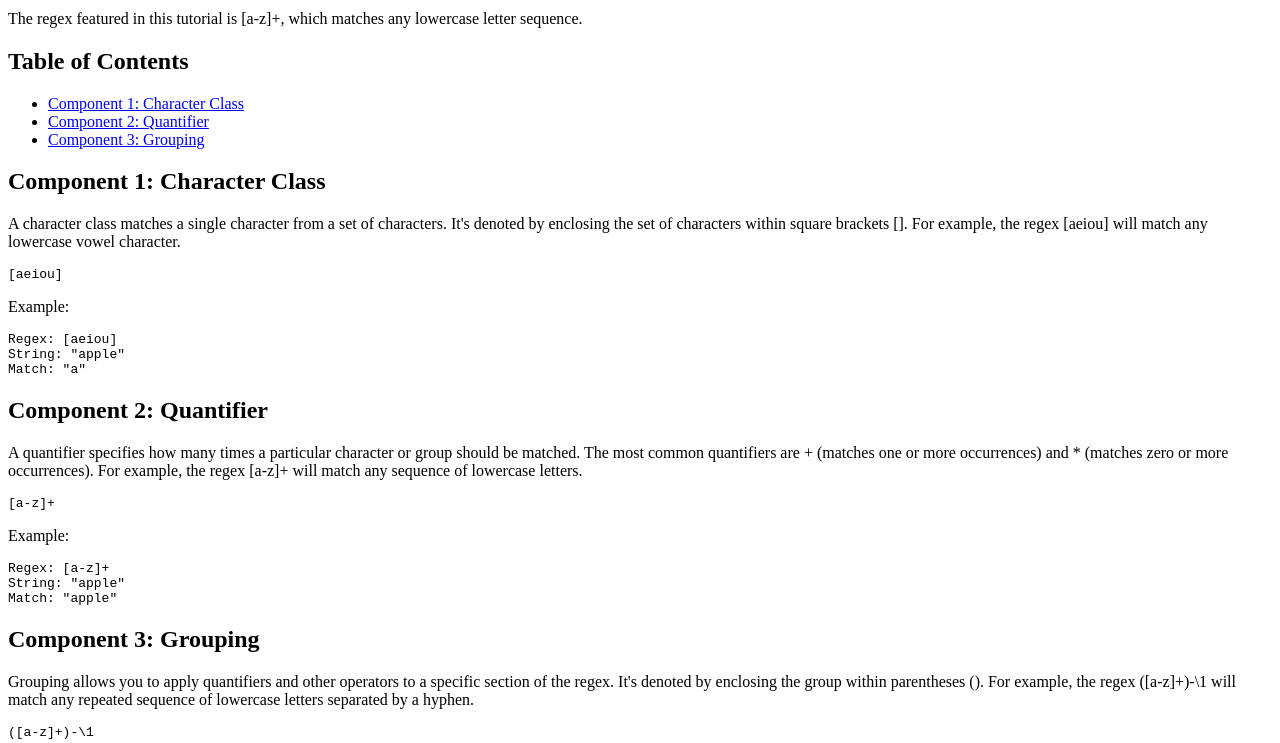
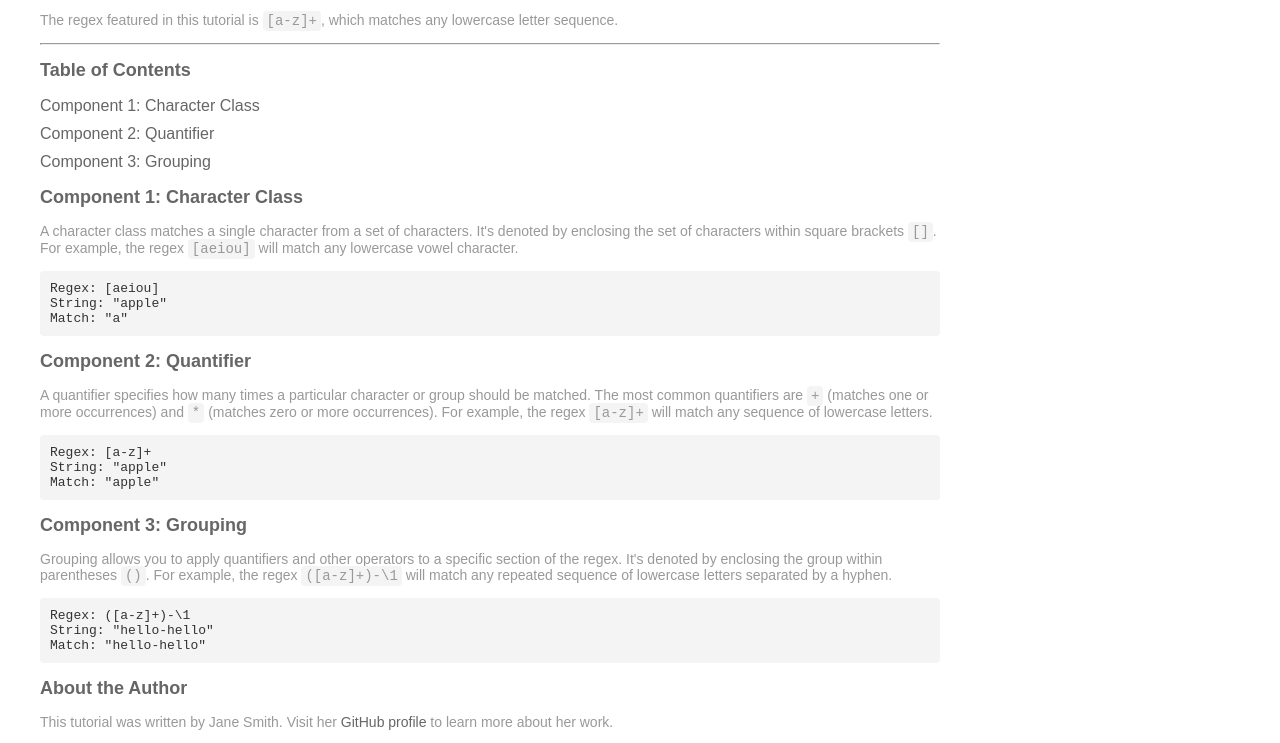
Before and after one commit to mcbariekman/regex-tutorial, a plain HTML site: page index.html in a window 1280 px wide. Shown: the part 155-898 px from the top of the page. Drawn offline with Linux system fonts and the light colour scheme.

Commit message:
finishing

```diff
--- a/index.html
+++ b/index.html
@@ -1,13 +1,16 @@
 <!DOCTYPE html>
 <html>
   <head>
+    <meta charset="UTF-8">
     <title>Regex Tutorial</title>
+    <link rel="stylesheet" href="views/styles.css">
   </head>
   <body>
     <h1>Regex Tutorial</h1>
     <p>This tutorial will teach you about regular expressions, a powerful tool for searching and manipulating text.</p>
     <h2>Summary</h2>
-    <p>The regex featured in this tutorial is [a-z]+, which matches any lowercase letter sequence.</p>
+    <p>The regex featured in this tutorial is <code>[a-z]+</code>, which matches any lowercase letter sequence.</p>
+    <hr>
     <h2>Table of Contents</h2>
     <ul>
       <li><a href="#component1">Component 1: Character Class</a></li>
@@ -15,19 +18,13 @@
       <li><a href="#component3">Component 3: Grouping</a></li>
     </ul>
     <h2 id="component1">Component 1: Character Class</h2>
-    <p>A character class matches a single character from a set of characters. It's denoted by enclosing the set of characters within square brackets []. For example, the regex [aeiou] will match any lowercase vowel character.</p>
-    <pre><code>[aeiou]</code></pre>
-    <p>Example:</p>
+    <p>A character class matches a single character from a set of characters. It's denoted by enclosing the set of characters within square brackets <code>[]</code>. For example, the regex <code>[aeiou]</code> will match any lowercase vowel character.</p>
     <pre><code>Regex: [aeiou]<br>String: "apple"<br>Match: "a"</code></pre>
     <h2 id="component2">Component 2: Quantifier</h2>
-    <p>A quantifier specifies how many times a particular character or group should be matched. The most common quantifiers are + (matches one or more occurrences) and * (matches zero or more occurrences). For example, the regex [a-z]+ will match any sequence of lowercase letters.</p>
-    <pre><code>[a-z]+</code></pre>
-    <p>Example:</p>
+    <p>A quantifier specifies how many times a particular character or group should be matched. The most common quantifiers are <code>+</code> (matches one or more occurrences) and <code>*</code> (matches zero or more occurrences). For example, the regex <code>[a-z]+</code> will match any sequence of lowercase letters.</p>
     <pre><code>Regex: [a-z]+<br>String: "apple"<br>Match: "apple"</code></pre>
     <h2 id="component3">Component 3: Grouping</h2>
-    <p>Grouping allows you to apply quantifiers and other operators to a specific section of the regex. It's denoted by enclosing the group within parentheses (). For example, the regex ([a-z]+)-\1 will match any repeated sequence of lowercase letters separated by a hyphen.</p>
-    <pre><code>([a-z]+)-\1</code></pre>
-    <p>Example:</p>
+    <p>Grouping allows you to apply quantifiers and other operators to a specific section of the regex. It's denoted by enclosing the group within parentheses <code>()</code>. For example, the regex <code>([a-z]+)-\1</code> will match any repeated sequence of lowercase letters separated by a hyphen.</p>
     <pre><code>Regex: ([a-z]+)-\1<br>String: "hello-hello"<br>Match: "hello-hello"</code></pre>
     <h2>About the Author</h2>
     <p>This tutorial was written by Jane Smith. Visit her <a href="https://github.com/janesmith">GitHub profile</a> to learn more about her work.</p>
--- /dev/null
+++ b/views/styles.css
@@ -0,0 +1,78 @@
+/* Apply general styles to the entire document */
+body {
+    font-family: Arial, sans-serif;
+    margin: 20px;
+    padding: 20px;
+    max-width: 900px;
+  }
+
+  /* Style the h1 element */
+  h1 {
+    color: #333;
+    font-size: 24px;
+  }
+
+  /* Style the h2 elements */
+  h2 {
+    color: #666;
+    font-size: 18px;
+  }
+
+  /* Style the p elements */
+  p {
+    color: #999;
+    font-size: 14px;
+  }
+
+  /* Style the ul element */
+  ul {
+    list-style-type: none;
+    padding: 0;
+  }
+
+  /* Style the li elements inside the ul */
+  ul li {
+    margin-bottom: 10px;
+  }
+
+  /* Style the a elements inside the li */
+  ul li a {
+    color: #666;
+    text-decoration: none;
+  }
+
+  /* Style the a elements on hover */
+  ul li a:hover {
+    text-decoration: underline;
+  }
+
+  /* Style the pre elements */
+  pre {
+    background-color: #f4f4f4;
+    padding: 10px;
+    border-radius: 4px;
+    overflow-x: auto;
+  }
+
+  /* Style the code elements inside the pre */
+  pre code {
+    color: #333;
+  }
+
+  /* Style the code elements within the p */
+  p code {
+    background-color: #f4f4f4;
+    padding: 2px 4px;
+    border-radius: 4px;
+  }
+
+  /* Style the anchor tag */
+  a {
+    color: #666;
+    text-decoration: none;
+  }
+
+  /* Style the anchor tag on hover */
+  a:hover {
+    text-decoration: underline;
+  }
```
Also changed, not shown: 1 other file.
